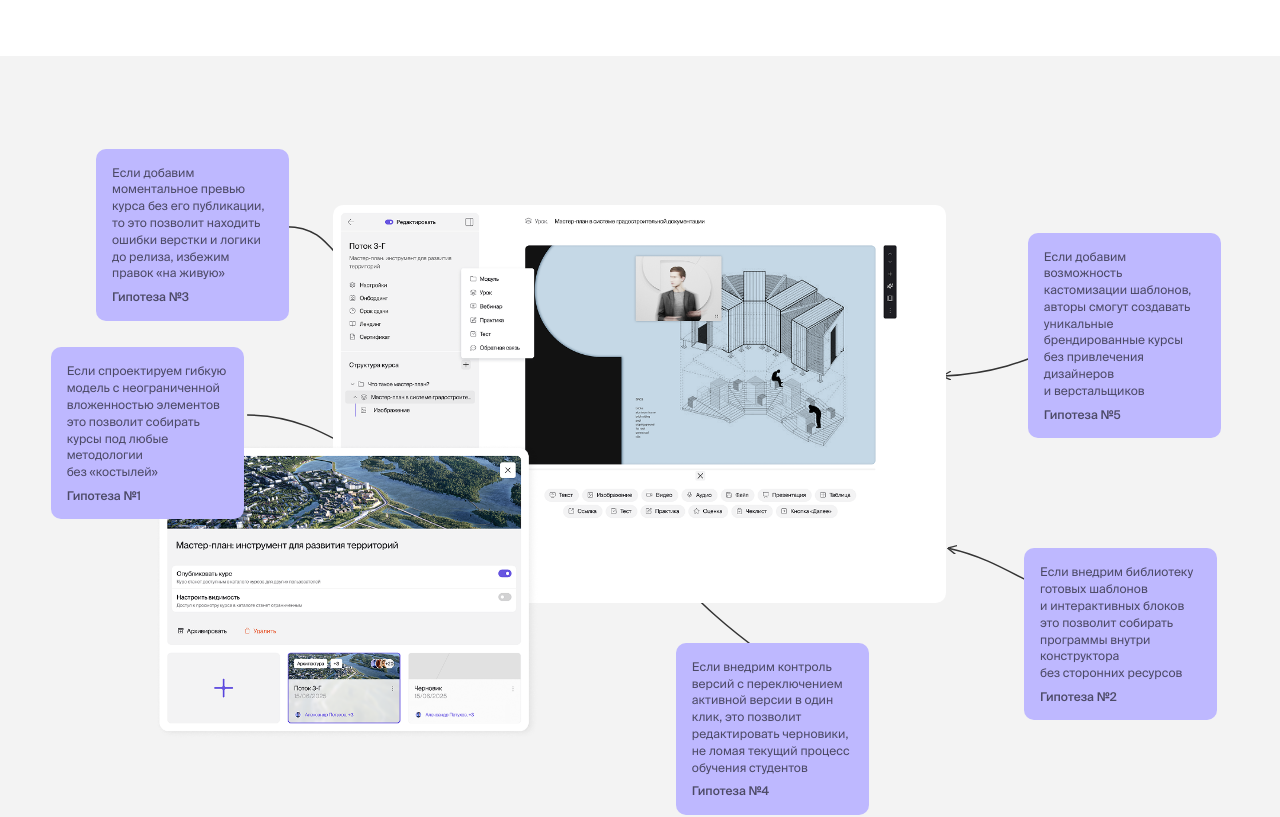
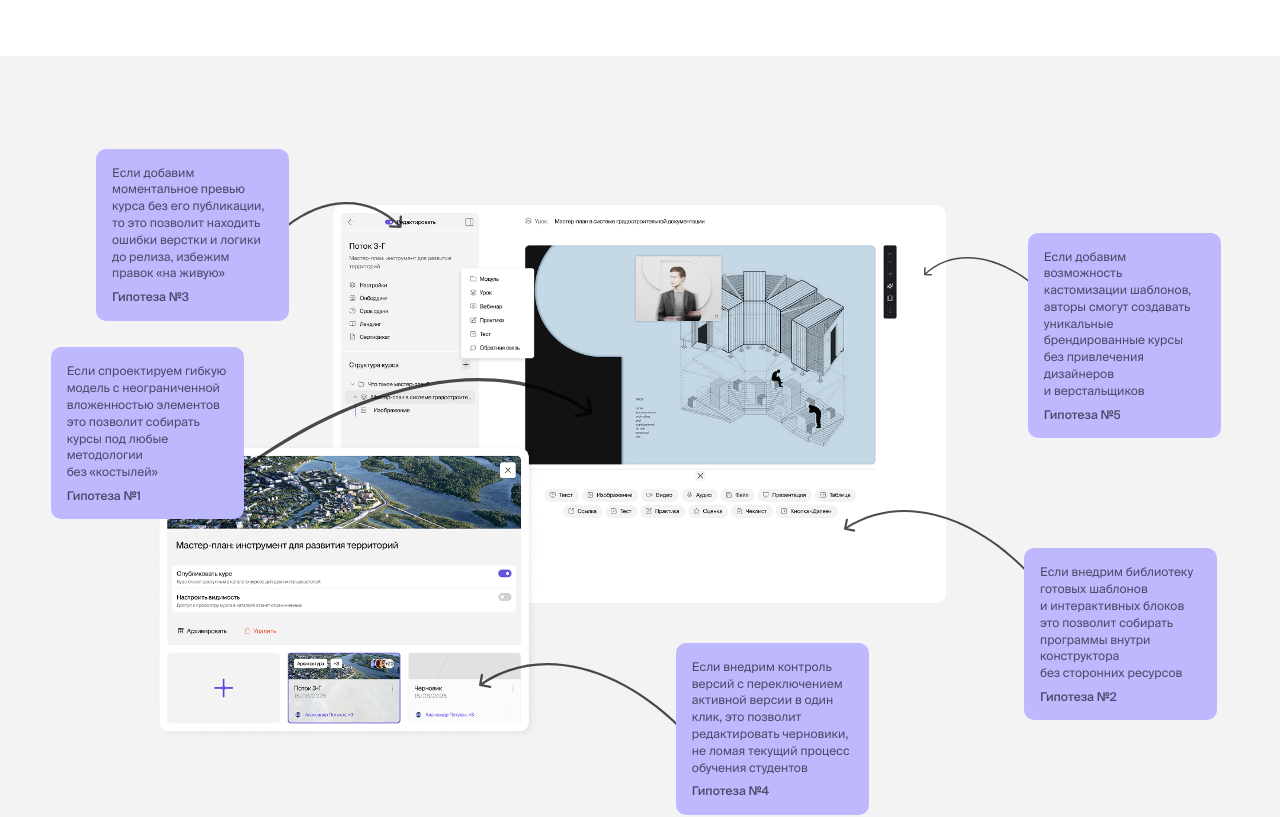
Before and after one commit to Timkogas/ox_portfolio, a React (Vite) app: page /stemps in a window 1280 px wide. Shown: the part 3060-3877 px from the top of the page. Built offline with nearby package versions, Linux system fonts and the light colour scheme.

Commit message:
fix(stemps): use Figma arrow-svg pattern for hypothesis connectors
Replace hand-drawn inline SVG paths with the KK section's arrow-image
pattern (arrow-1..5.svg, positioned by %). Arrows render above the
mockups and below the cards, so heads land on targets and nothing clips.

```diff
--- a/src/pages/stemps/stemps-page.tsx
+++ b/src/pages/stemps/stemps-page.tsx
@@ -212,45 +212,6 @@ export default function StempsPage() {
         {/* Desktop: scattered layout with curved connectors (positions from Figma) */}
         <div className="hidden lg:block w-full max-w-[1440px] mx-auto">
           <div className="relative w-full aspect-[1440/850]">
-            {/* Connector arrows */}
-            <svg
-              viewBox="0 0 1440 850"
-              fill="none"
-              className="absolute inset-0 w-full h-full pointer-events-none"
-              aria-hidden="true"
-            >
-              <defs>
-                <marker
-                  id="hyp-arrow"
-                  viewBox="0 0 10 10"
-                  refX="8"
-                  refY="5"
-                  markerWidth="6"
-                  markerHeight="6"
-                  orient="auto-start-reverse"
-                >
-                  <path d="M0,0 L10,5 L0,10" fill="none" stroke="#333333" strokeWidth="1.5" />
-                </marker>
-              </defs>
-              <g
-                stroke="#333333"
-                strokeWidth="1.5"
-                markerEnd="url(#hyp-arrow)"
-                className="[&_path]:[vector-effect:non-scaling-stroke]"
-              >
-                {/* №3 top-left → editor */}
-                <path d="M322,120 C382,120 372,178 452,200" />
-                {/* №1 left → courses */}
-                <path d="M278,332 C362,332 402,384 470,404" />
-                {/* №5 top-right → editor */}
-                <path d="M1296,232 C1198,232 1176,282 1062,288" />
-                {/* №2 right → editor */}
-                <path d="M1298,556 C1182,556 1150,500 1068,482" />
-                {/* №4 bottom → courses */}
-                <path d="M858,600 C806,562 786,540 762,516" />
-              </g>
-            </svg>
-
             {/* Screenshots */}
             <img
               src={hypothesisImages.editor}
@@ -266,6 +227,27 @@ export default function StempsPage() {
               className="absolute rounded-[10px]"
               style={{ left: "12.2%", top: "42.8%", width: "29.9%" }}
             />
+
+            {/* Connector arrows — Figma-exported curves (same asset set as
+                the KK editor annotations), positioned over the composite.
+                Drawn above screenshots, below cards. */}
+            {[
+              { src: "/images/stemps/kk/arrow-1.svg", left: "22.3%", top: "10.8%", width: "9.2%" }, // №3 → «Редактировать»
+              { src: "/images/stemps/kk/arrow-2.svg", left: "18.2%", top: "34.2%", width: "28.1%" }, // №1 → «Структура курса +»
+              { src: "/images/stemps/kk/arrow-3.svg", left: "72.2%", top: "18.2%", width: "8.3%" }, // №5 → правый тулбар
+              { src: "/images/stemps/kk/arrow-4.svg", left: "65.9%", top: "51.6%", width: "14.4%" }, // №2 → тулбар блоков
+              { src: "/images/stemps/kk/arrow-5.svg", left: "37.4%", top: "71.9%", width: "15.9%" }, // №4 → «Черновик»
+            ].map((a, i) => (
+              <img
+                key={i}
+                src={a.src}
+                alt=""
+                role="presentation"
+                loading="lazy"
+                className="absolute pointer-events-none"
+                style={{ left: a.left, top: a.top, width: a.width }}
+              />
+            ))}
 
             {/* Cards */}
             {hypotheses.map((h, i) => {
```
